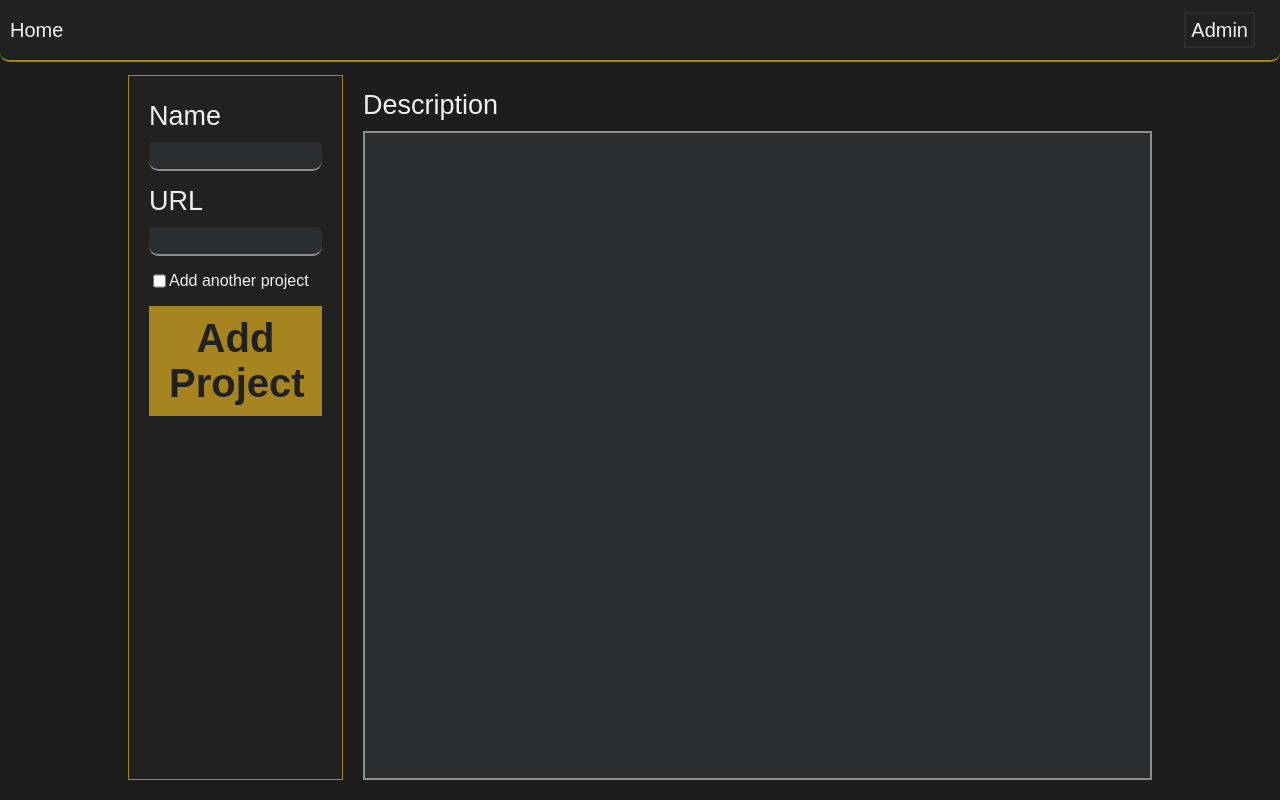
After one commit to GeorgeCooke8809/project-dashboard, a Flask app: template frontend/templates/edit-project.html in a window 1280 px wide. The commit adds this page. Run offline with Flask 3, Linux system fonts and the light colour scheme; the template is opened without the code that fills it, so the values that code supplies are empty; parts of the project's set-up code (start-up, migrations or seed data) failed here and were passed over.

Commit message:
Added edit project and changed styling for admin cards

```diff
--- a/frontend/static/css/style.css
+++ b/frontend/static/css/style.css
@@ -20,7 +20,7 @@
     border: var(--contrast-colour) solid;
     border-width: 0px 0px 2px 0px;
     position: absolute;
-    width: 100vw;
+    width: 100%;
     top: 0px;
     left: 0px;
     box-sizing: border-box;
@@ -82,6 +82,7 @@
 
 .basic-button:hover {
     background-color: var(--hover-colour);
+    border-color: var(--hyperlink-colour);
 }
 
 #flash-container {
@@ -116,7 +117,7 @@ body {
     background-color: var(--primary-bg-colour);
     width: 80vw;
     margin: 0px auto;
-    padding: 75px 0px 30px 0px;
+    padding: 75px 0px 20px 0px;
     display: flex;
     flex-direction: column;
 
@@ -226,8 +227,7 @@ hr {
     box-sizing: border-box;
     flex-direction: column;
     width: 25%;
-    height: 100%;
-    min-height: 94vh;
+    height: calc(100vh - 95px);
     background-color: var(--card-bg-colour);
     border-color: var(--contrast-colour);
     border-width: 0.1rem;
@@ -340,8 +340,7 @@ hr {
     box-sizing: border-box;
     flex-direction: column;
     width: 25%;
-    height: 100%;
-    min-height: 94vh;
+    height: calc(100vh - 95px);
     background-color: var(--card-bg-colour);
     border-color: var(--contrast-colour);
     border-width: 0.1rem;
@@ -391,9 +390,31 @@ hr {
 #active-projects {
     text-align: center;
     font-family: var(--sans-serif-font);
+    margin-top: 10px;
 }
 
 #inactive-projects {
     text-align: center;
     font-family: var(--sans-serif-font);
 }
+
+.project-row {
+    display: flex;
+    flex-direction: row;
+    width: 100%;
+    height: 2rem;
+    align-items: center;
+    justify-content: space-between;
+    background-color: var(--card-bg-colour);
+    /* border: var(--hover-colour) 1px solid; */
+    border-radius: var(--link-card-border-radius);
+
+    margin: 5px 0px;
+    padding: 20px 5px 20px 10px;
+    box-sizing: border-box;
+    cursor: pointer;
+}
+
+.project-row:hover {
+    background-color: var(--hover-colour);
+}
--- /dev/null
+++ b/frontend/templates/edit-project.html
@@ -0,0 +1,31 @@
+{% extends 'base.html' %}
+
+{% block scripts %}
+
+{% endblock %}
+
+{% block content %}
+<form class="inline" id="create-project-form" onsubmit="editProject()">
+    <!-- TODO: Make edit project submit do something - currently leads to non-existent js function -->
+    <div id="details-entry-panel">
+        <h4>Name</h4>
+        <input id="title" type="text" class="create-project-text" value="{{ details['name'] }}">
+
+        <h4>URL</h4>
+        <input id="url" type="text" class="create-project-text" value="{{ details['url'] }}">
+
+        <div class="inline">
+            <input id="add-another" name="add-another" type="checkbox">
+            <p>Add another project</p>
+        </div>
+
+        <input type="submit" class="cta-button" value="Add Project" id="add-project-button">
+    </div>
+
+    <div class="fill-width">
+        <h4>Description</h4>
+        <textarea id="description-area">{{ details['description'] }}</textarea>
+    </div>
+</form>
+
+{% endblock %}
--- a/frontend/templates/inactive-projects.html
+++ b/frontend/templates/inactive-projects.html
@@ -14,7 +14,7 @@
     {% endif %}
 
     {% for project in inactive_projects %}
-    <div class="project-card"> <!-- TODO: Make this look better -->
+    <div class="project-row"> <!-- TODO: Make this look better -->
         <p>{{ project["name"] }}</p>
         <button class="basic-button" onclick="restoreProject('{{ project['id'] }}')">Restore</button>
     </div>
--- a/frontend/templates/index.html
+++ b/frontend/templates/index.html
@@ -5,11 +5,15 @@
 {% endblock %}
 
 {% block content %}
-<h1>Portfolio Websites:</h1>
+<h1>Projects:</h1>
 
 <hr>
 
 <div id="projects-group">
+    {% if projects == [] %}
+    <p>No active projects</p>
+    {% endif %}
+
     {% for project in projects %}
     <div class="project-card">
         <a class="project-link" href='http://{{ project["url"] }}'>{{ project["url"] }}</a>
```
Also changed, not shown: frontend/routes/api.py (+8 -0 lines), frontend/routes/pages.py (+8 -1 lines), frontend/templates/admin-dashboard.html (+5 -3 lines), projects/utils.py (+11 -0 lines).
